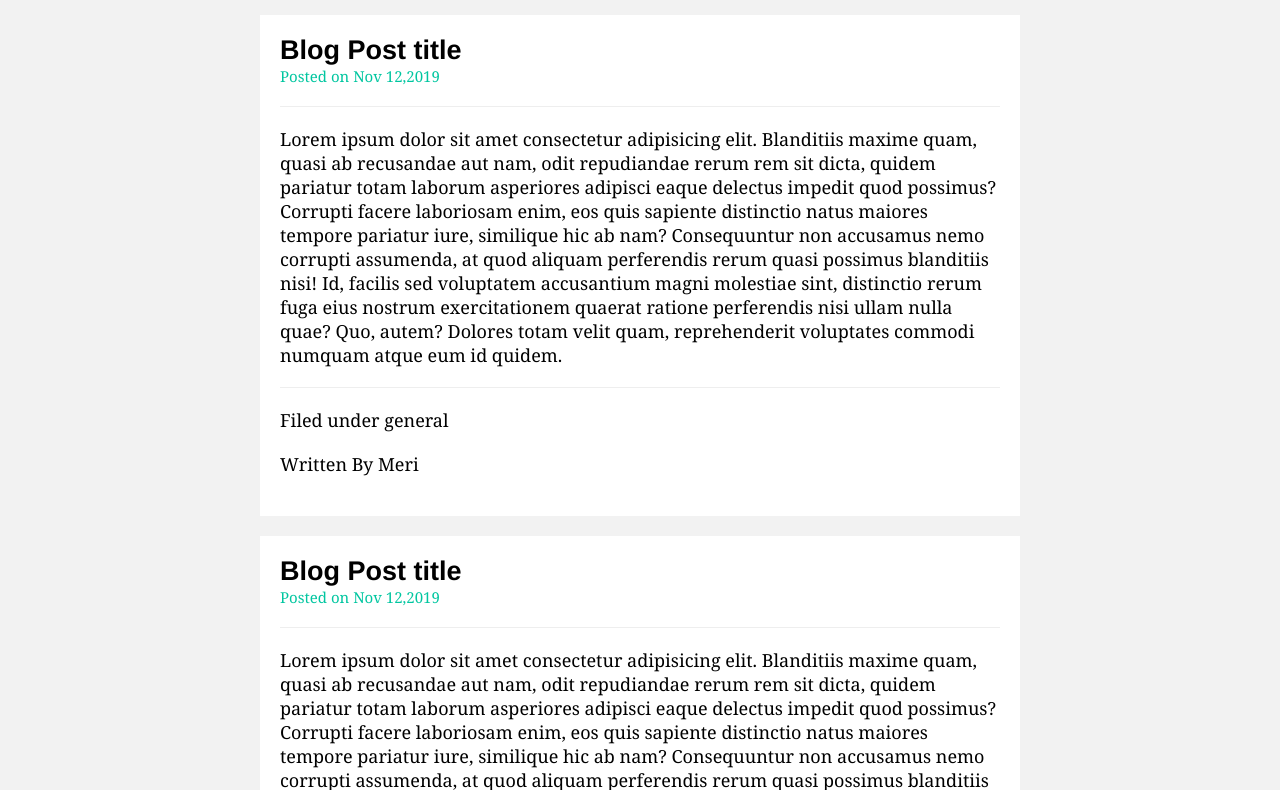
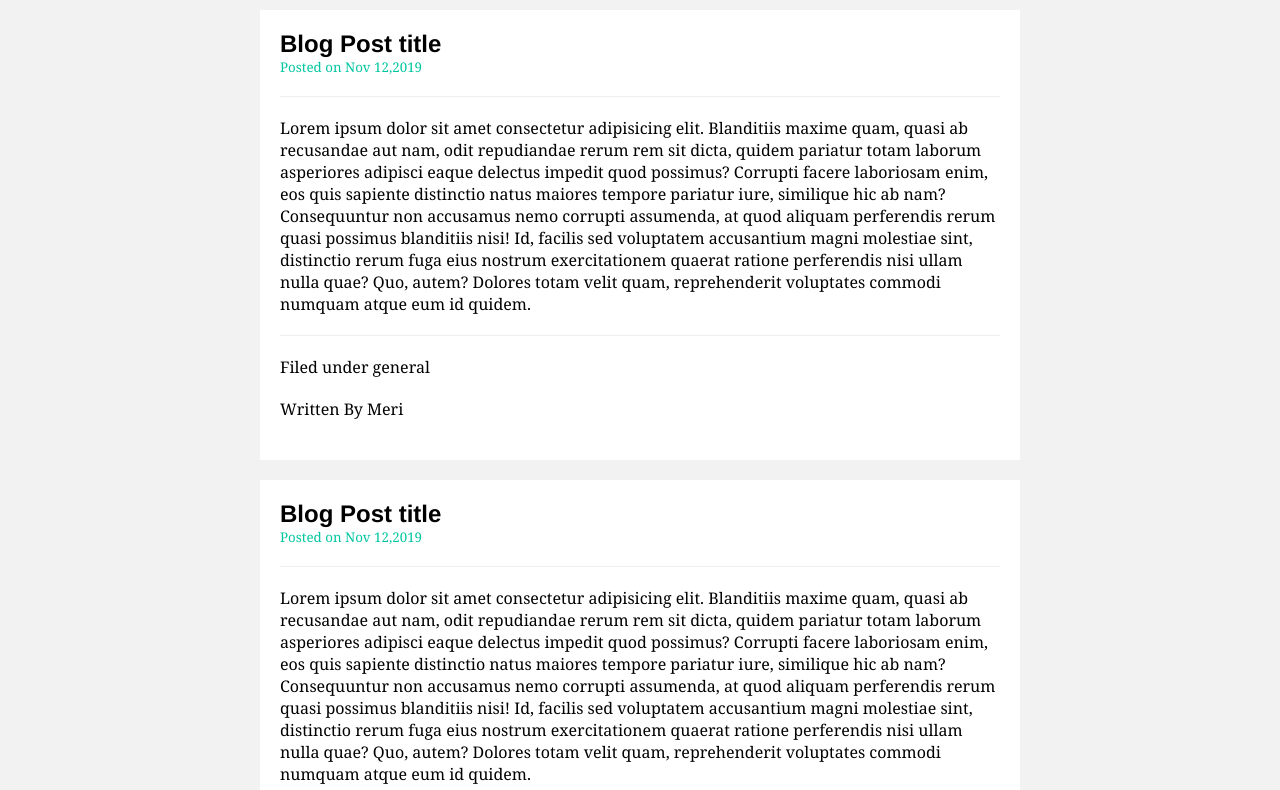
Before and after one commit to MeriDev/blog-test-exercice, a plain HTML site: page index.html in a window 1280 px wide. Shown: the part 67-857 px from the top of the page. Drawn offline with Linux system fonts and the light colour scheme.

Commit message:
Update style.css

```diff
--- a/style.css
+++ b/style.css
@@ -3,8 +3,8 @@
   margin: 0;
 }
 body {
-  font-size: 18px;
-  font-family: Georgia, "Times New Roman", Times, serif;
+  font-size: 16px;
+  font-family: Georgia, Times, serif;
   background-color: #f2f2f2;
 }
 h1,
```
